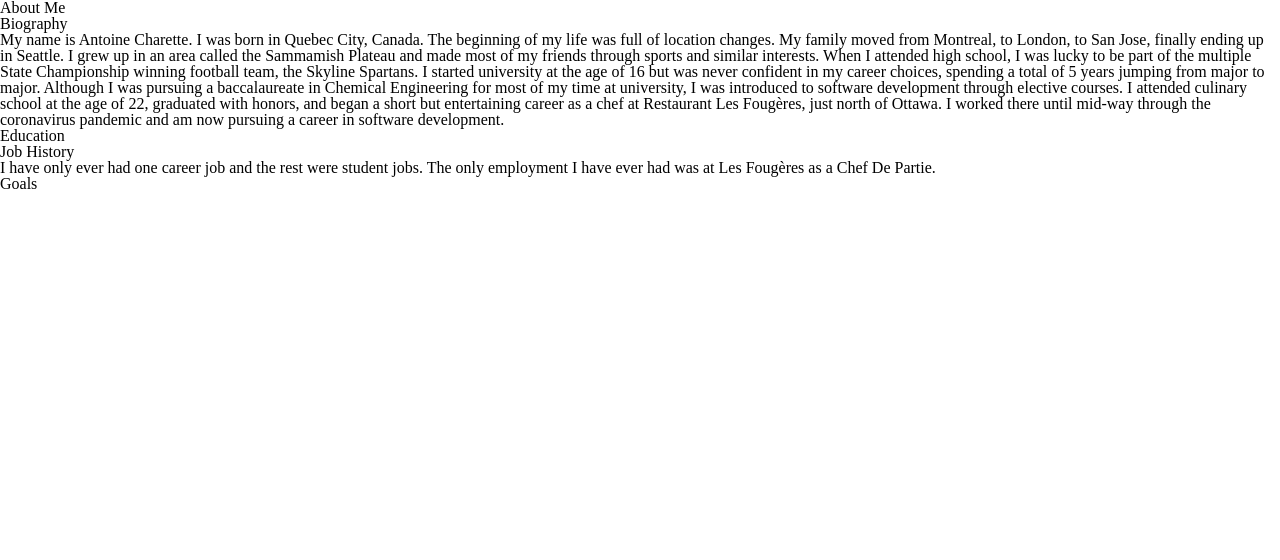
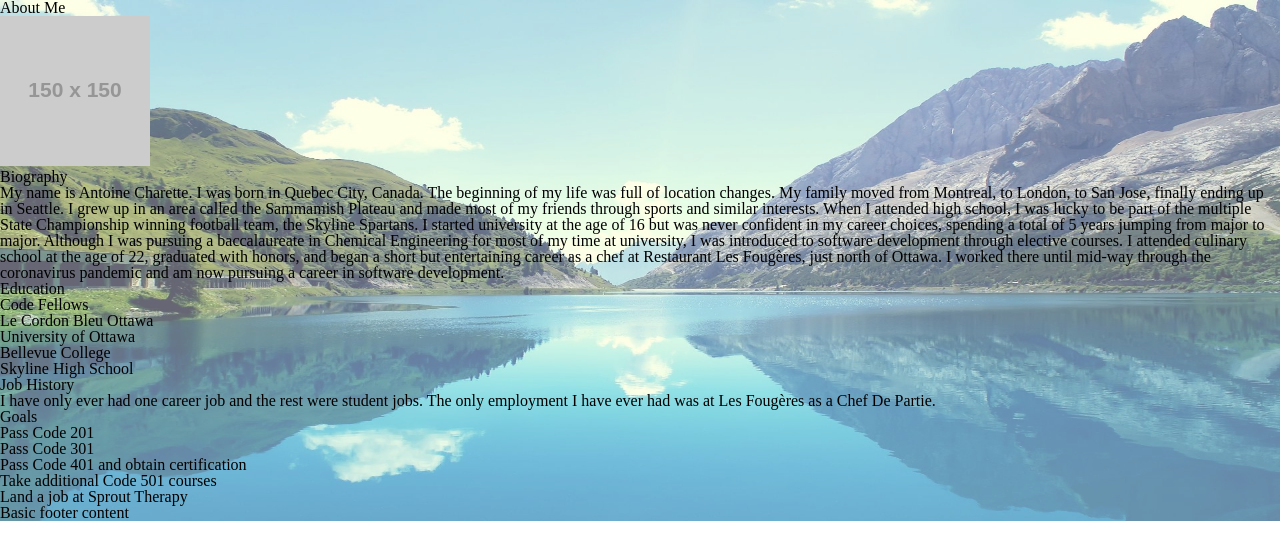
Before and after one commit to DevAOC/about-me, a plain HTML site: page index.html in a window 1280 px wide. Drawn offline with Linux system fonts and the light colour scheme; placeholder pictures from the web are drawn by us.

Commit message:
adds css rules and adds classes and wrap to html

```diff
--- a/css/style.css
+++ b/css/style.css
@@ -0,0 +1,50 @@
+* {
+  box-sizing: border-box;
+}
+body {
+
+}
+.wrap {
+  overflow: hidden;
+  position: relative;
+  width: 100%;
+  height: 100%;
+}
+.background {
+  opacity: 0.6;
+  position: absolute;
+  left: 0;
+  top: 0;
+  width: 100%;
+  height: 100%;
+}
+.content {
+  position: relative;
+}
+header {
+  border: 5px ;
+}
+img {
+
+}
+main {
+
+}
+section {
+
+}
+h1 {
+
+}
+p {
+
+}
+ul {
+
+}
+ol {
+
+}
+li {
+
+}
--- a/index.html
+++ b/index.html
@@ -9,9 +9,13 @@
     <title>About Me Project</title>
   </head>
   <body>
+    <div class="wrap">
+      <img class="background" src="./img/nature-background.jpg" alt="">
+      <div class="content">
         <header>
           About Me
         </header>
+        <img src="https://via.placeholder.com/150" alt="">
         <main>
           <section>
             <h1>Biography</h1>
@@ -20,11 +24,11 @@
           <section>
             <h1>Education</h1>
             <ul>
-          <li></li>
-          <li></li>
-          <li></li>
-          <li></li>
-          <li></li>
+              <li>Code Fellows</li>
+              <li>Le Cordon Bleu Ottawa</li>
+              <li>University of Ottawa</li>
+              <li>Bellevue College</li>
+              <li>Skyline High School</li>
             </ul>
           </section>
           <section>
@@ -33,12 +37,22 @@
           </section>
           <section>
             <h1>Goals</h1>
-        <p></p>
+            <ol>
+              <li>Pass Code 201</li>
+              <li>Pass Code 301</li>
+              <li>Pass Code 401 and obtain certification</li>
+              <li>Take additional Code 501 courses</li>
+              <li>Land a job at Sprout Therapy</li>
+            </ol>
           </section>
         </main>
         <footer>
-
+          Basic footer content
+          <!-- Future nav bar -->
+          <!-- <nav></nav> -->
         </footer>
+      </div>
+    </div>
   </body>
 </html>
 <!-- Include on your HTML page a short biography, your education history, an overview of your job experience, and any goals that you may have. -->
```
Also changed, not shown: img/nature-background.jpg (added). Lines whose indentation alone changed are shown as unchanged.
